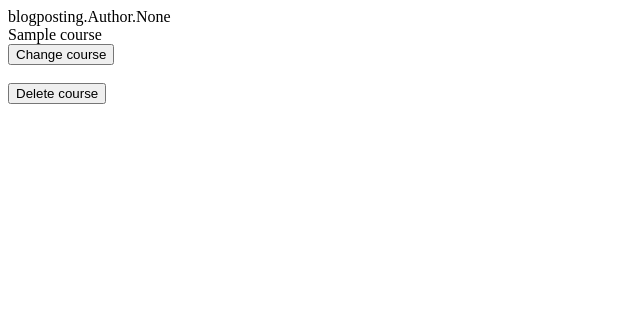
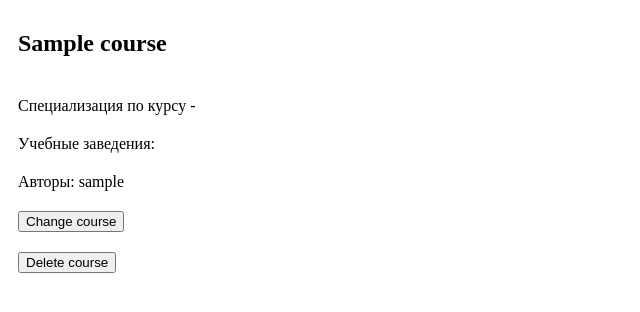
Before and after one commit to IvanPiankov/django-blog-study-project, a Django app: page /course/1/ in a window 1280 px wide. Shown: the top 312 px of the page, without its empty margins (0-640 px from the left). Run offline with Django 4.2, Linux system fonts and the light colour scheme; tables that the repository leaves empty hold one stand-in row (values such as "Sample post").

Commit message:
changed view of course detail page

```diff
--- a/blogposting/models.py
+++ b/blogposting/models.py
@@ -56,7 +56,7 @@ class Author(Person):
     study_organizations = models.ManyToManyField(StudyOrganization, blank=True)
 
     def __str__(self):
-        return f" Author <{self.user}>"
+        return f"{self.user}"
 
 
 class Article(models.Model):
--- a/blogposting/templates/blogposting/course.html
+++ b/blogposting/templates/blogposting/course.html
@@ -5,16 +5,36 @@
     <title>Course Detail</title>
 </head>
 <body>
-{{ object.authors }}
-<br>
-{{ object.course_name }}
-<br>
+<h2 style="padding: 10px">
+    {{ object.course_name }}
+</h2>
+<div style="padding: 10px">
+    Специализация по курсу - {{ object.specialisation.specialisation_name}}
+</div>
+
+<div style="padding: 10px">
+    Учебные заведения:
+        {% for org_name in object.study_organizations.values %}
+                {{ org_name.organization_name}}
+        {% endfor %}
+</div>
+
+<div style="padding: 10px">
+    Авторы:
+        {% for author_name in object.authors.all %}
+                {{ author_name}}
+        {% endfor %}
+</div>
+
+<div style="padding: 10px">
 <form action="{% url 'blogposting:update_course' object.pk %}">
     <input type="submit" value="Change course" />
 </form>
-<br>
+</div>
+<div style="padding: 10px">
 <form action="{% url 'blogposting:delete_course' object.pk %}">
     <input type="submit" value="Delete course" />
 </form>
+</div>
 </body>
 </html>
```
